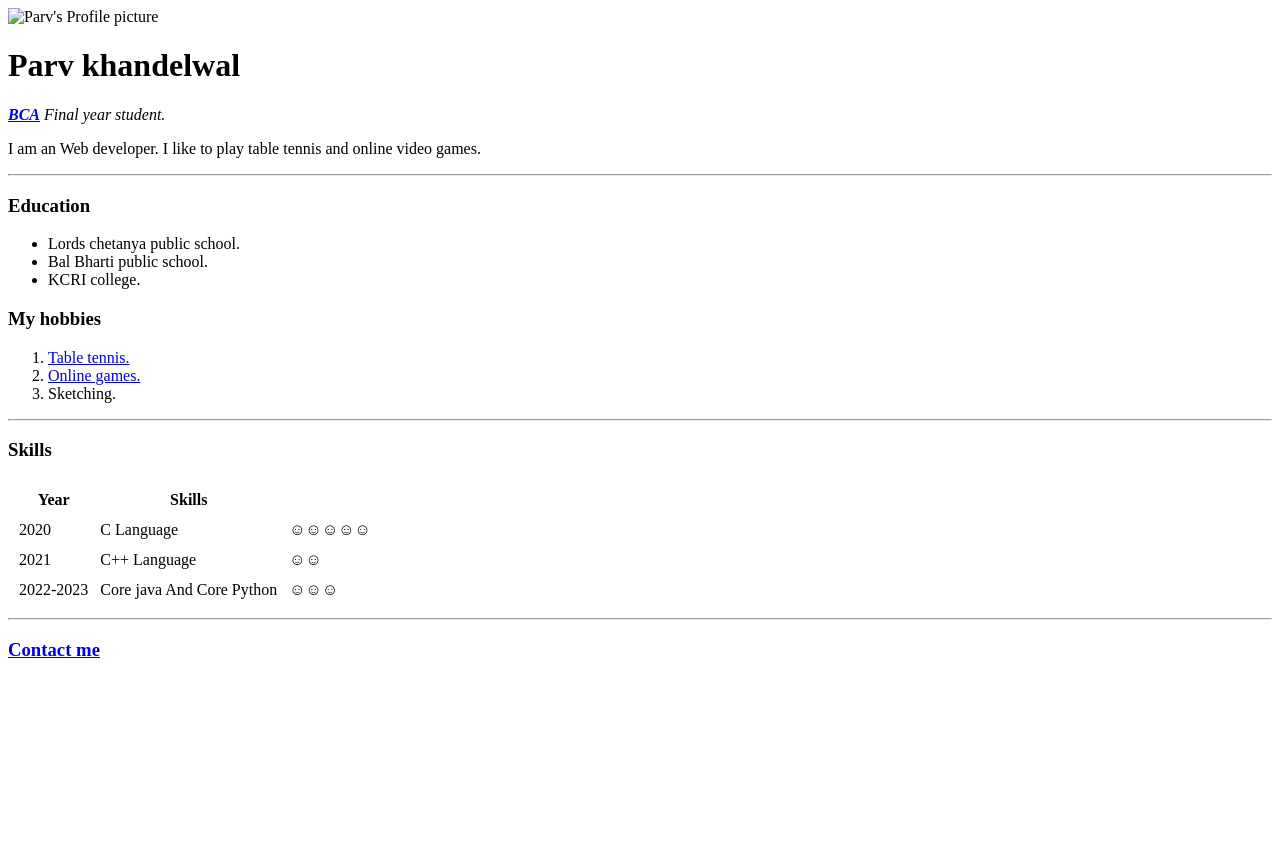
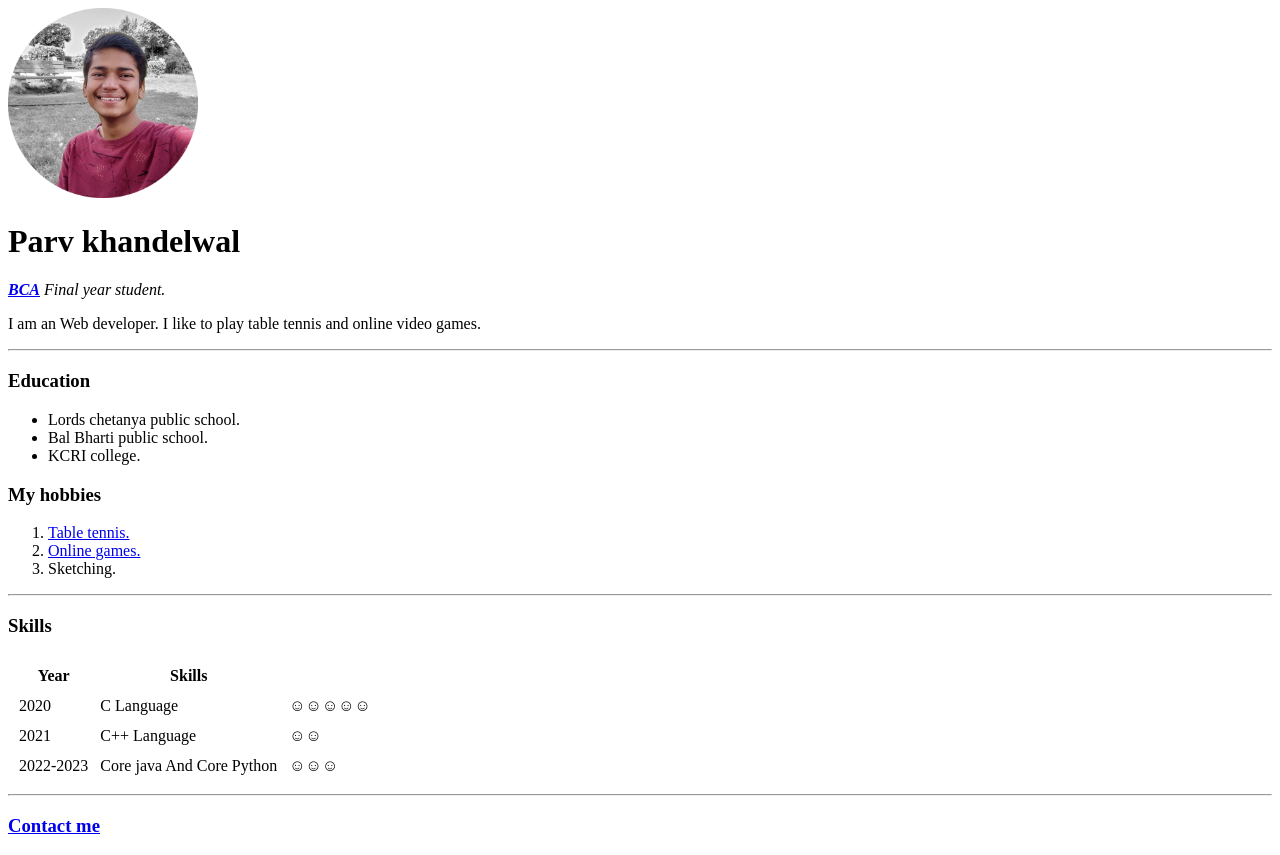
Before and after one commit to PARVoo1/cv, a plain HTML site: page index.html in a window 1280 px wide. Before the commit the page ends 800 px from the top, so only its background shows below. Drawn offline with Linux system fonts and the light colour scheme.

Commit message:
Update index.html

```diff
--- a/index.html
+++ b/index.html
@@ -7,7 +7,7 @@
     <title>Parv's Personal site</title>
  </head>
  <body>
-    <img src="images/dp.png" alt="Parv's Profile picture" width="15%" height="15%">
+    <img src="HTML personal site/images/dp.png" alt="Parv's Profile picture" width="15%" height="15%">
     <h1>Parv khandelwal</h1>
     <p><em><strong><a href="https://www.shiksha.com/bca-bachelor-of-computer-applications-chp">BCA</a></strong> Final year student.</em><p>
     <p>I am an Web developer. I like to play table tennis and online video games.</p>
```
